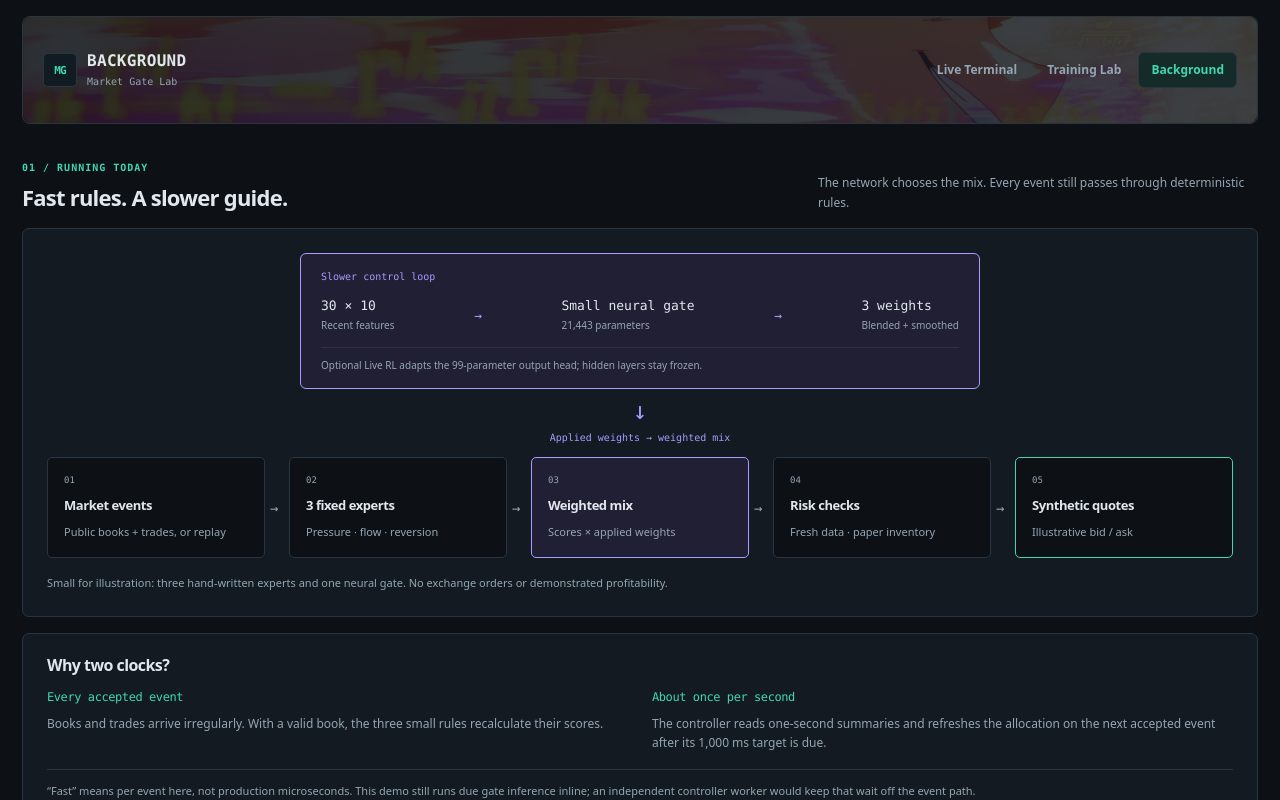
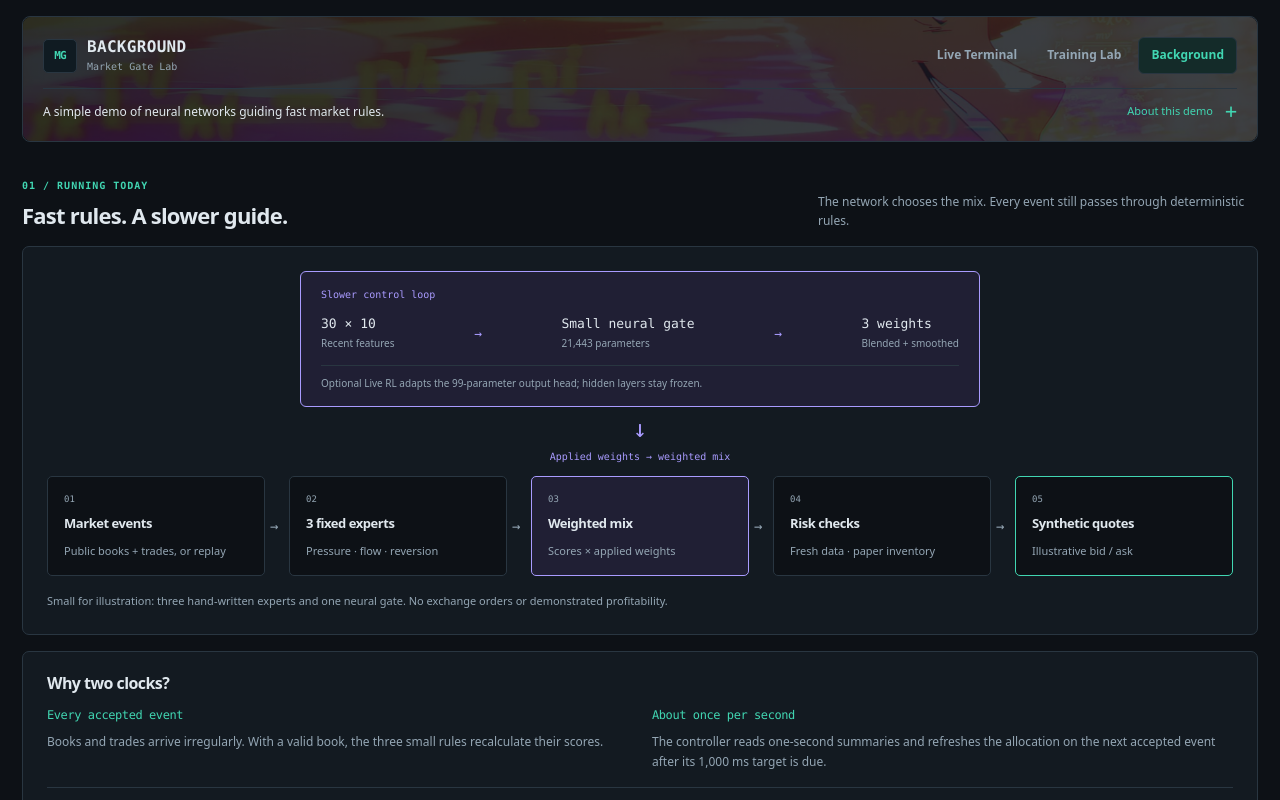
Before and after one commit to degenRobot/hft-deeplearning-poc, a Next.js app in the folder frontend/: page /background in a window 1280 px wide. Shown: the top 800 px of the page. Built offline with nearby package versions, Linux system fonts and the light colour scheme.

Commit message:
Add a compact expandable demo introduction to every banner

```diff
--- a/frontend/app/pageBackdrop.css
+++ b/frontend/app/pageBackdrop.css
@@ -1,4 +1,6 @@
 .shell > .topbar {
+  flex-wrap: wrap;
+  row-gap: 14px;
   position: relative;
   isolation: isolate;
   min-height: 108px;
@@ -93,3 +95,56 @@
     padding: 10px;
   }
 }
+
+.banner-about {
+  flex-basis: 100%;
+  min-width: 0;
+  border-top: 1px solid var(--line);
+  padding-top: 12px;
+}
+.banner-about > summary {
+  display: flex;
+  align-items: center;
+  justify-content: space-between;
+  gap: 12px;
+  cursor: pointer;
+  list-style: none;
+  color: var(--ink);
+  font: 400 12px/1.6 var(--sans);
+}
+.banner-about > summary::-webkit-details-marker {
+  display: none;
+}
+.banner-about-toggle {
+  display: flex;
+  align-items: center;
+  gap: 12px;
+  flex-shrink: 0;
+  color: var(--teal);
+  font-size: 11px;
+}
+.banner-about-toggle::after {
+  content: "+";
+  font: 400 20px/1 var(--mono);
+}
+.banner-about[open] .banner-about-toggle::after {
+  content: "−";
+}
+.banner-about-body {
+  max-width: 900px;
+  padding-top: 8px;
+}
+.banner-about-body p {
+  margin: 8px 0 0;
+  color: var(--muted);
+  font: 400 12px/1.7 var(--sans);
+}
+@media (max-width: 540px) {
+  .banner-about > summary {
+    align-items: flex-start;
+  }
+  .banner-about-toggle {
+    font-size: 0;
+    gap: 0;
+  }
+}
--- a/frontend/components/PageHeader.tsx
+++ b/frontend/components/PageHeader.tsx
@@ -30,6 +30,30 @@ export function PageHeader({
         <SiteNav current={current} />
         {children}
       </div>
+      <details className="banner-about">
+        <summary>
+          <span>
+            A simple demo of neural networks guiding fast market rules.
+          </span>
+          <span className="banner-about-toggle" aria-hidden="true">
+            About this demo
+          </span>
+        </summary>
+        <div className="banner-about-body">
+          <p>
+            A small neural controller reads recent market summaries and adjusts
+            the mix of three specialist rules. Those rules react to accepted
+            book and trade events, while fixed risk checks decide whether to
+            allow a synthetic quote.
+          </p>
+          <p>
+            The architecture illustrates how neural context could work alongside
+            high-resolution data and low-latency algorithms. This Python demo
+            runs both cadences in one process; it does not measure production
+            HFT speed or send exchange orders.
+          </p>
+        </div>
+      </details>
     </header>
   );
 }
```
